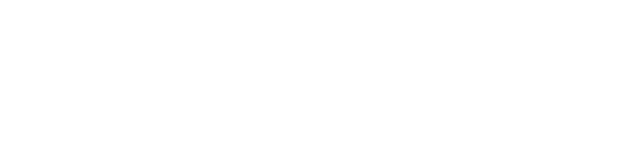
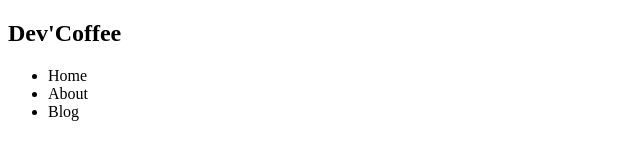
Before and after one commit to sistemasutp/materiaPWA, a plain HTML site: page wilbertcampos/index.html in a window 1280 px wide. Shown: the whole page, without its empty margins (0-640 px from the left). Drawn offline with Linux system fonts and the light colour scheme.

Commit message:
index content updated

```diff
--- a/wilbertcampos/index.html
+++ b/wilbertcampos/index.html
@@ -1,7 +1,24 @@
 <!DOCTYPE html>
-<head>
-
-</head>
-<body>
-
-</body>
+<html lang="en">
+  <head>
+    <meta charset="UTF-8" />
+    <meta name="viewport" content="width=device-width, initial-scale=1.0" />
+    <meta http-equiv="X-UA-Compatible" content="ie=edge" />
+    <link rel="stylesheet" href="css/style.css" />
+    <title>Dev'Coffee PWA</title>
+  </head>
+  <body>
+    <main>
+      <nav>
+        <h1>Dev'Coffee</h1>
+        <ul>
+          <li>Home</li>
+          <li>About</li>
+          <li>Blog</li>
+        </ul>
+      </nav>
+      <div class="container"></div>
+    </main>
+    <script src="js/app.js"></script>
+  </body>
+</html>
```
